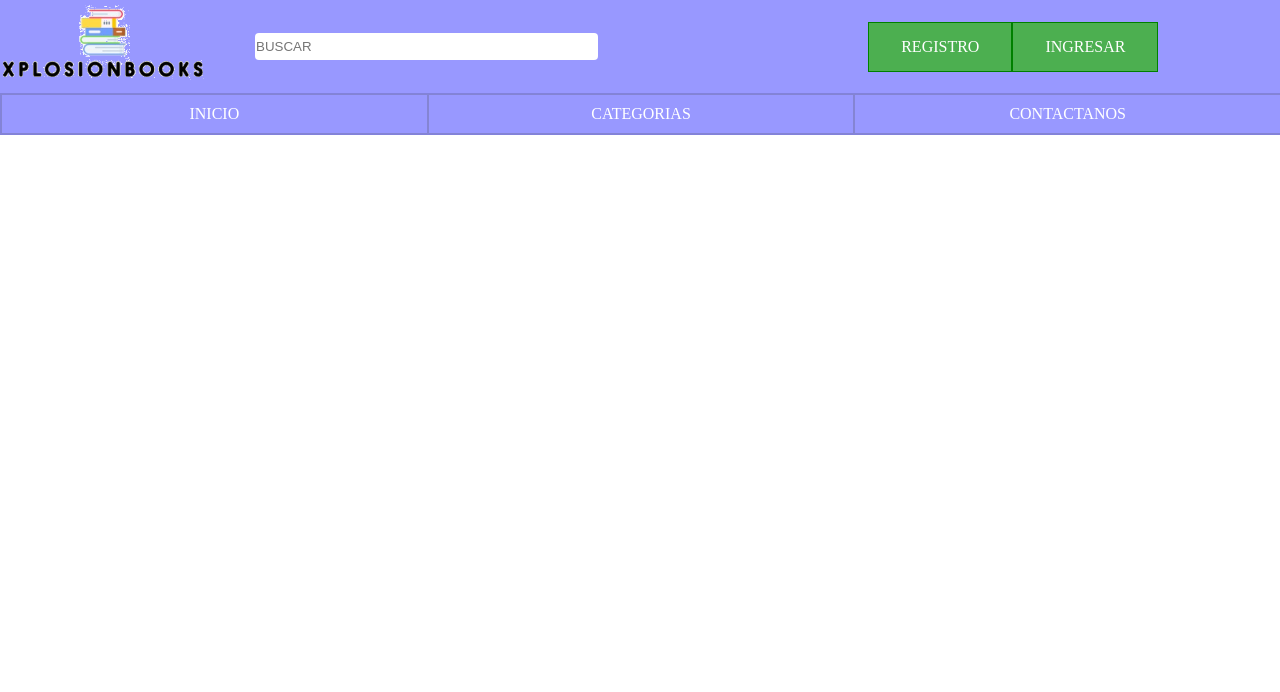
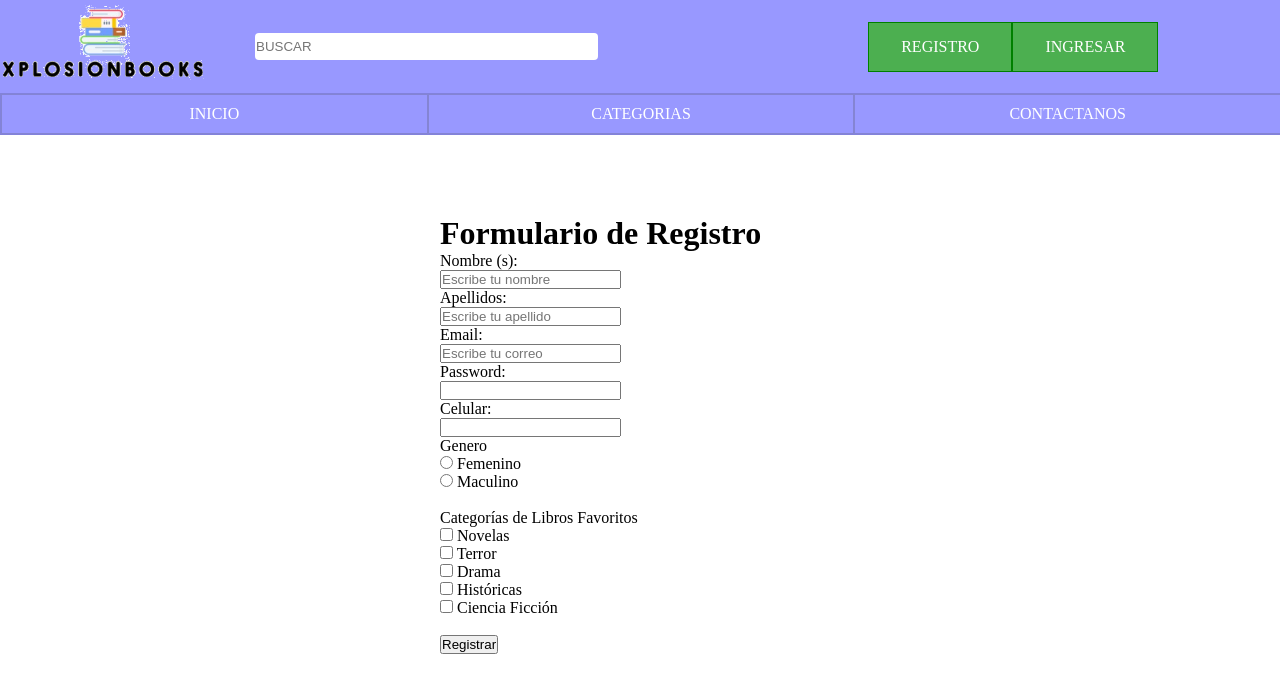
Before and after one commit to JaredTc/XplosionBooks, a plain HTML site: page pages/formularioRegistro.html in a window 1280 px wide. Shown: the top 692 px of the page. Drawn offline with Linux system fonts and the light colour scheme.

Commit message:
se genero el formulario de registro

```diff
--- a/pages/formularioRegistro.html
+++ b/pages/formularioRegistro.html
@@ -1,18 +1,20 @@
 <!DOCTYPE html>
 <html lang="en">
+
 <head>
     <meta charset="UTF-8">
     <meta http-equiv="X-UA-Compatible" content="IE=edge">
     <meta name="viewport" content="width=device-width, initial-scale=1.0">
     <link rel="stylesheet" href="../styles/siempreFH/header.css">
-   <link rel="stylesheet" href="../styles/stylesForms/formularioRegistro.css">
-    <title>Document</title>
+    <link rel="stylesheet" href="../styles/stylesForms/formularioRegistro.css">
+    <title>Formulario Registro</title>
 </head>
+
 <body>
     <header>
         <div class="primeraSeccion">
             <div class="contentimagesLogo">
-                <a href="../index.html"> <img src="../images/logo.png"  width="150px" alt="LOGO"></a>
+                <a href="../index.html"> <img src="../images/logo.png" width="150px" alt="LOGO"></a>
 
             </div>
             <div class="opcionesNav">
@@ -31,7 +33,7 @@
 
         </div>
         <nav class="nave">
-            <ul >
+            <ul>
                 <li><a href="#">INICIO</a></li>
                 <li><a href="#">CATEGORIAS</a></li>
                 <li><a href="#">CONTACTANOS</a></li>
@@ -39,8 +41,54 @@
         </nav>
     </header>
     <main>
-    <!-- aca hacer el formulario -->
+        <!-- aca hacer el formulario -->
 
+        <div class="contenedor">
+        <h1>Formulario de Registro</h1>
+        <form method="POST">
+            <label for="nombre">Nombre (s):</label> <br>
+            <input type="text" id="nombre" placeholder="Escribe tu nombre" required="true" /> <br>
+
+            <label for="apellido">Apellidos:</label> <br>
+            <input type="text" id="apellido" placeholder="Escribe tu apellido" required="true" /> <br>
+
+            <label for="email">Email:</label> <br>
+            <input type="email" id="email" placeholder="Escribe tu correo" required="true" /> <br>
+
+            <label for="password">Password:</label> <br>
+            <input type="password" id="password" required="true" /> <br>
+
+            <label for="celular">Celular:</label> <br>
+            <input type="number" id="celular" required="true" /> <br>
+
+            <label>Genero</label> <br>
+            <input type="radio" id="femenino" name="genero" value="femenino" />
+            <label for="femenino">Femenino</label> <br>
+
+            <input type="radio" id="masculino" name="genero" value="masculino" />
+            <label for="masculino">Maculino</label> <br> <br>
+
+            <label>Categorías de Libros Favoritos</label> <br>
+            <label for="Categorias"></label>
+            <input type="checkbox" id="novelas" name="categorías" value="novelas" />
+            <label for="novelas">Novelas</label> <br>
+
+            <input type="checkbox" id="terror" name="categorías" value="terror" />
+            <label for="terror">Terror</label> <br>
+
+            <input type="checkbox" id="drama" name="categorías" value="drama" />
+            <label for="drama">Drama</label> <br>
+
+            <input type="checkbox" id="históricas" name="categorías" value="históricas" />
+            <label for="históricas">Históricas</label> <br>
+
+            <input type="checkbox" id="ciencia ficción" name="categorías" value="ciencia ficción" />
+            <label for="ciencia ficción">Ciencia Ficción</label> <br> <br>
+
+            <input type="submit" value="Registrar"> <br>
+        </div>
+        </form>
     </main>
 </body>
+
 </html>
--- a/styles/stylesForms/formularioRegistro.css
+++ b/styles/stylesForms/formularioRegistro.css
@@ -7,3 +7,9 @@
     margin: 0;
     padding: 0;
 }
+
+.contenedor {
+    margin: 50px auto;
+    width: 400px;
+    padding: 30px;
+    border-radius: 10px;
```
